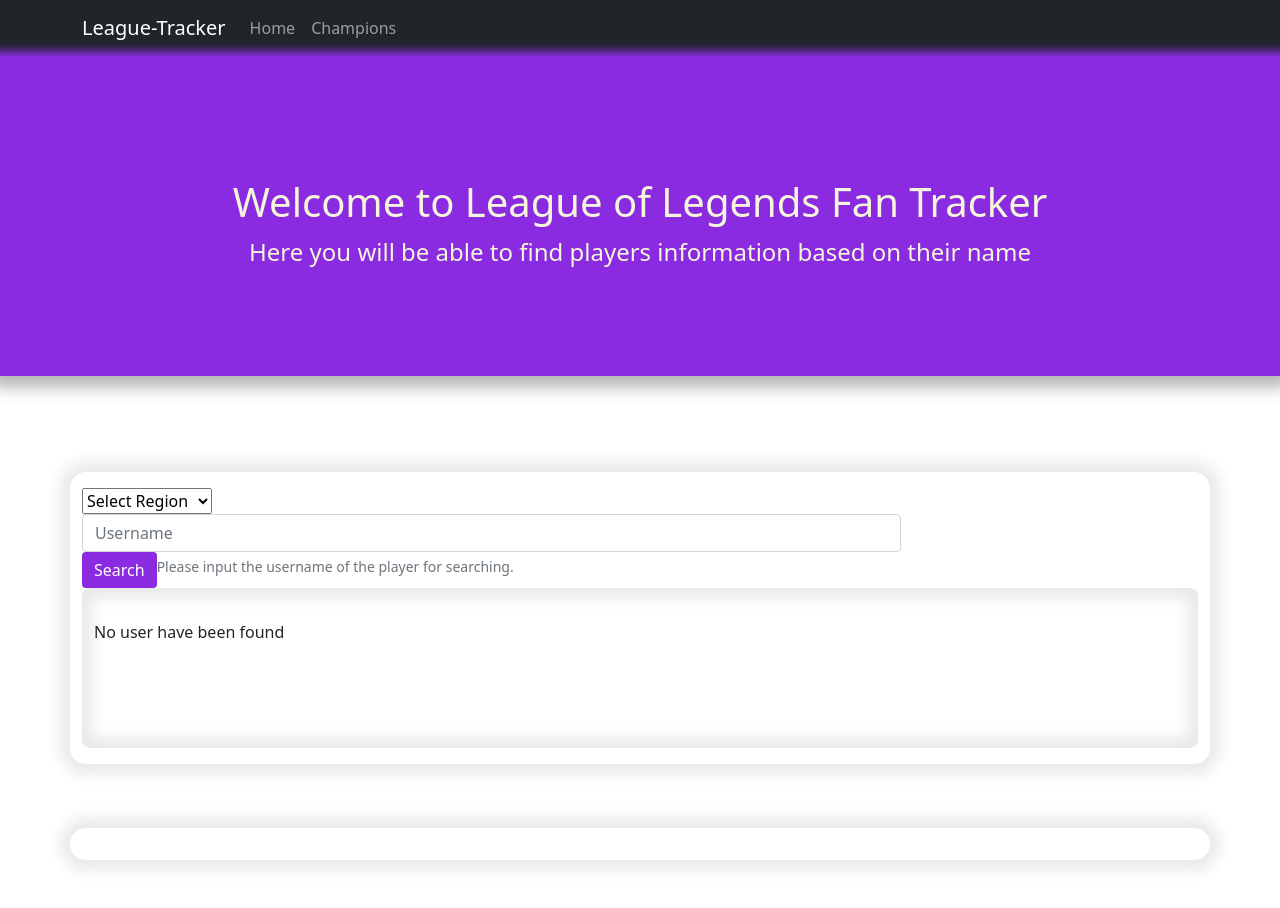
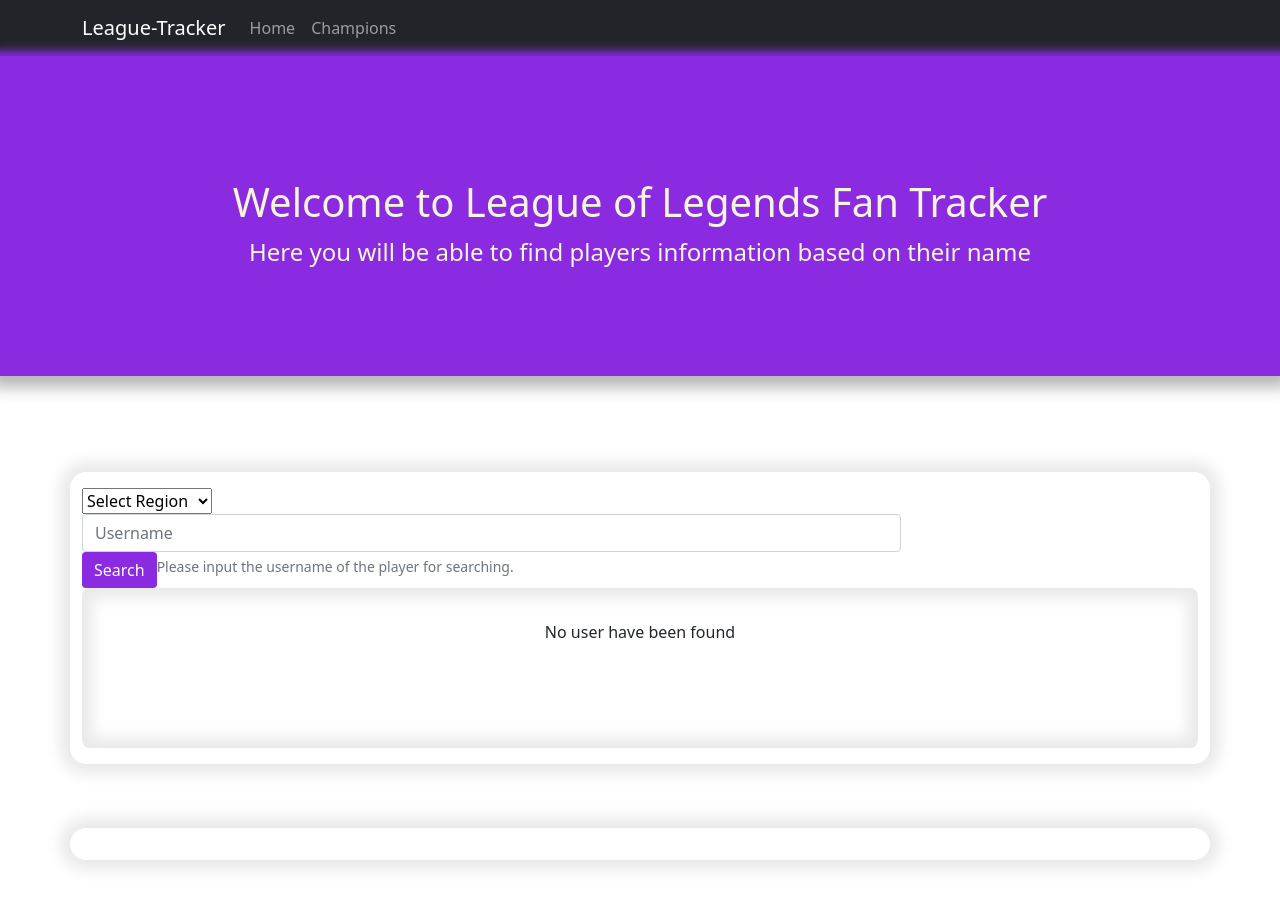
Before and after one commit to fernanhick/league-tracker-site, a React (Create React App) app: page / in a window 1280 px wide. Shown: the top 908 px of the page. Built offline with nearby package versions, Linux system fonts and the light colour scheme.

Commit message:
css update

```diff
--- a/src/frontend/components/playersearch/playersearch.css
+++ b/src/frontend/components/playersearch/playersearch.css
@@ -23,10 +23,13 @@
     margin-right: 1rem;
     display: flex;
     align-content: left;
+
     flex-wrap: wrap;
 }
 #fullResult {
     display: flex;
+    justify-content: space-between;
+
     flex-wrap: wrap;
 }
 #summData {
@@ -37,13 +40,9 @@
 }
 .resultsArea {
     background-color: rgb(255, 255, 255);
-
     min-height: 10rem;
     box-shadow: inset 0px 0px 15px 10px rgb(233, 233, 233);
     padding: 2rem;
-    display: flex;
-    align-content: left;
-    flex-wrap: wrap;
     border-radius: 0.5rem;
     word-break: break-all;
 }
```
